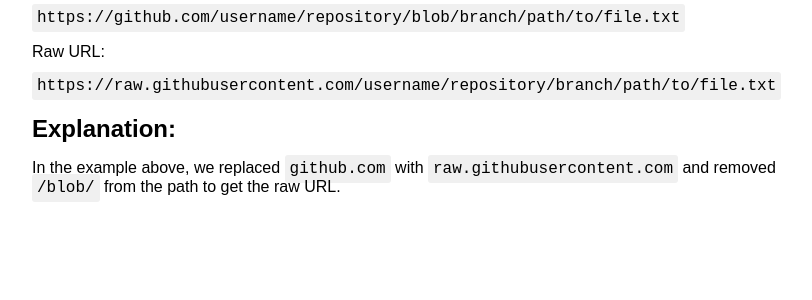
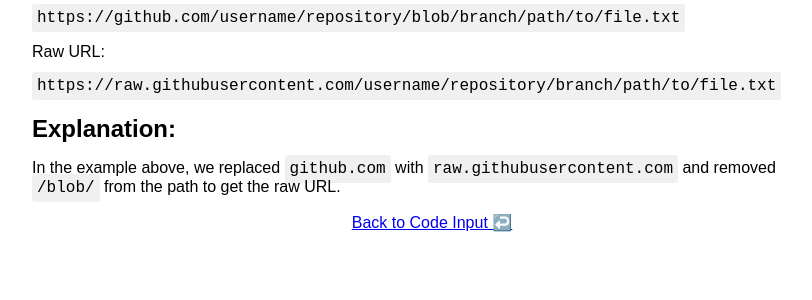
Before and after one commit to Laponski/code-image-generator, a Flask app: page /tutorial_raw in a window 1280 px wide. Shown: the part 389-689 px from the top of the page, without its empty margins (208-1020 px from the left). Run offline with Flask 3, Linux system fonts and the light colour scheme.

Commit message:
feat: new button to turn to the home
BREAKING CHANGE:

```diff
--- a/templates/tut.html
+++ b/templates/tut.html
@@ -19,6 +19,13 @@
             padding: 5px;
             border-radius: 3px;
             font-family: "Courier New", Courier, monospace;
+        }
+        .back_link {
+            margin: 1em 0;
+            display: flex;
+            justify-content: center;
+            align-items: center;
+            flex-wrap: wrap;
         }
     </style>
 </head>
@@ -44,5 +51,7 @@
     <h2>Explanation:</h2>
     <p>In the example above, we replaced <code>github.com</code> with <code>raw.githubusercontent.com</code> and removed <code>/blob/</code> from the path to get the raw URL.</p>
 
+    <a href="{{ url_for('code') }}" class="back_link">Back to Code Input ↩️</a>
+
 </body>
 </html>
```
